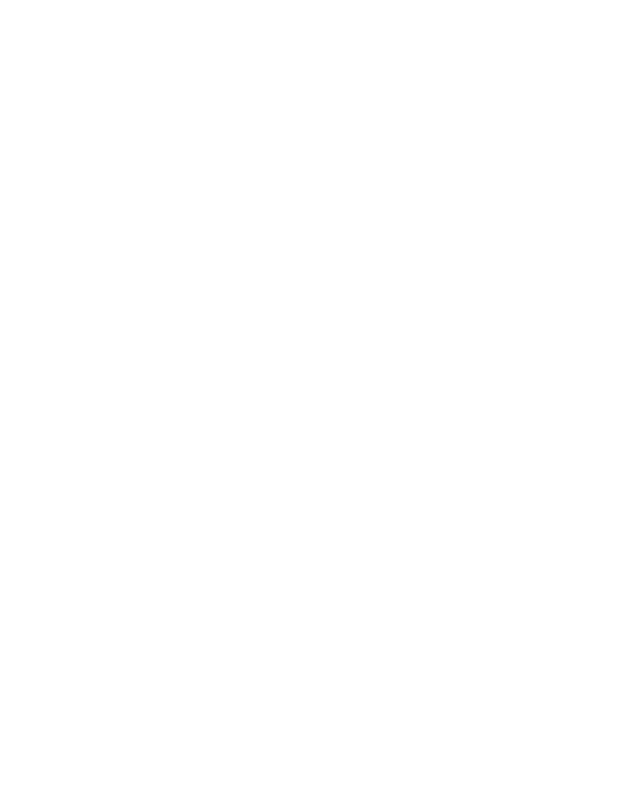
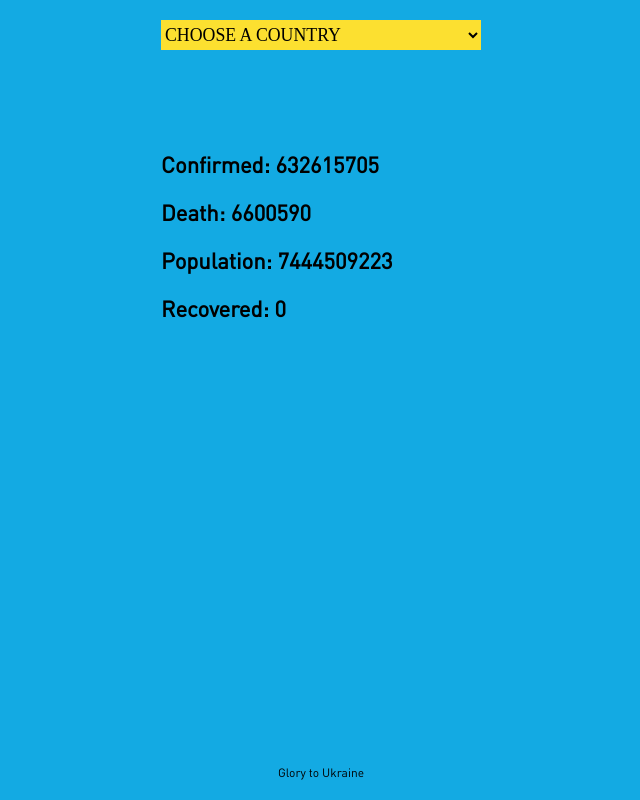
Before and after one commit to LevaniMigriauli/WKND-1, a website built with webpack: page src/index.html in a window 1280 px wide. Shown: the whole page, without its empty margins (319-959 px from the left). Built offline with nearby package versions, Linux system fonts and the light colour scheme.

Commit message:
markup ready

```diff
--- a/src/index.html
+++ b/src/index.html
@@ -14,5 +14,20 @@
     <meta name="viewport" content="width=device-width, initial-scale=1" />
     <meta name="author" content="Plamen Nikolov, WeAreAthlon" />
   </head>
-  <body></body>
+  <body>
+    <div id="container">
+      <select class="country-selection">
+        <option value="CHOOSE A COUNTRY">CHOOSE A COUNTRY</option>
+      </select>
+      <main>
+        <ul>
+          <li class="data confirmed">Confirmed: 632615705</li>
+          <li class="data death">Death: 6600590</li>
+          <li class="data population">Population: 7444509223</li>
+          <li class="data recovered">Recovered: 0</li>
+        </ul>
+      </main>
+      <footer>Glory to Ukraine</footer>
+    </div>
+  </body>
 </html>
--- a/src/scss/app.scss
+++ b/src/scss/app.scss
@@ -23,4 +23,6 @@
 @import 'dirty/hacks';
 
 /* Demo Page styles */
-@import 'demo';
+
+@import 'general';
+@import 'style';
--- a/src/scss/base/_vars.scss
+++ b/src/scss/base/_vars.scss
@@ -10,8 +10,9 @@
 $black: #000;
 $white: #fff;
 $light-gray: #f1f1f1;
+$yellow: #fce030;
 
-$body-background-color: #333;
+$body-background-color: #13aae3;
 $foreground-color: #fff;
 $caption-color: #464646;
 $accent-color: #999;
--- a/src/scss/demo.scss
+++ /dev/null
@@ -1,15 +0,0 @@
-body {
-}
-
-header {
-  font-size: 2em;
-  color: $caption-color;
-  text-align: center;
-  background: $foreground-color url("../images/design/heading.png") center 20px
-    no-repeat;
-  padding: 60px 30px 30px;
-  background-size: 160px;
-  width: 90%;
-  margin: 20px auto;
-  position: relative;
-}
--- /dev/null
+++ b/src/scss/general.scss
@@ -0,0 +1,3 @@
+html {
+    font-size: 62.5%;
+}
--- /dev/null
+++ b/src/scss/style.scss
@@ -0,0 +1,80 @@
+body {
+  background: $body-background-color;
+  color: $foreground-color;
+  font-family: "DINP-R", arial, serif;
+  font-size: 1.3em;
+}
+
+#container {
+  max-width: 1920px;
+  width: 100%;
+  margin: 0 auto;
+  color: #000;
+
+  .country-selection {
+    font-family: "Bebas Neue";
+    font-size: calc(5px + 1vw);
+    color: $black;
+    background-color: $yellow;
+    margin: 20px auto 100px auto;
+    display: block;
+    height: 30px;
+    width: 25%;
+    border: none;
+    padding: 0 auto;
+
+    option {
+      margin: 0 auto;
+    }
+  }
+
+  main {
+    font-size: 2.2rem;
+    font-weight: bold;
+    ul {
+      width: 25%;
+      margin: 0 auto;
+      display: flex;
+      flex-direction: column;
+      gap: 2rem;
+      .data {
+      }
+    }
+  }
+
+  footer {
+    font-size: 1.2rem;
+    position: fixed;
+    bottom: 20px;
+    left: 50%;
+    transform: translateX(-50%);
+  }
+}
+
+// header {
+//   font-size: 2em;
+//   color: $caption-color;
+//   text-align: center;
+//   background: $foreground-color url("../images/design/heading.png") center 20px
+//     no-repeat;
+//   padding: 60px 30px 30px;
+//   background-size: 160px;
+//   width: 90%;
+//   margin: 20px auto;
+//   position: relative;
+// }
+
+// @media (max-width: 500px) {
+// }
+
+// @media only screen and (min-width: 1024px) {
+//   header,
+//   main {
+//     // width: 60%;
+//   }
+// }
+
+// @media only screen and (max-width: 1023px) {
+//   main {
+//   }
+// }
```
